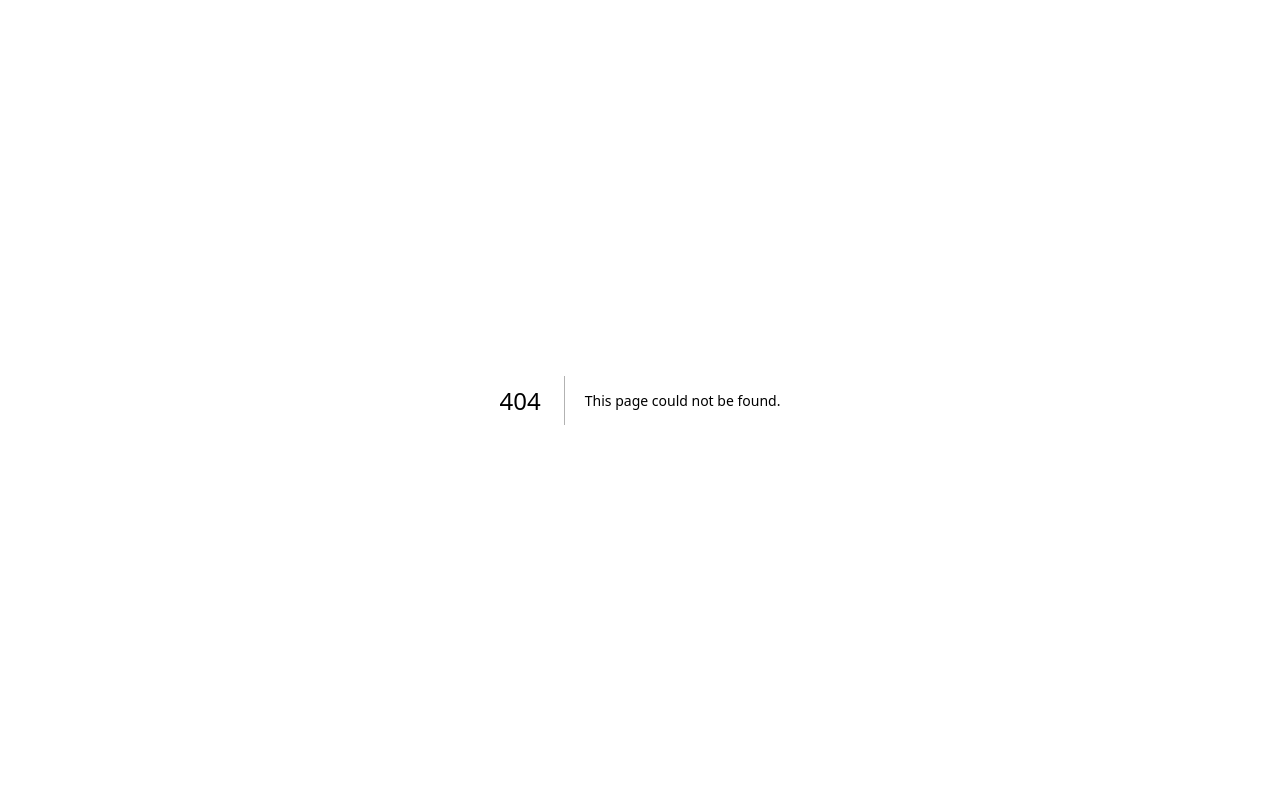
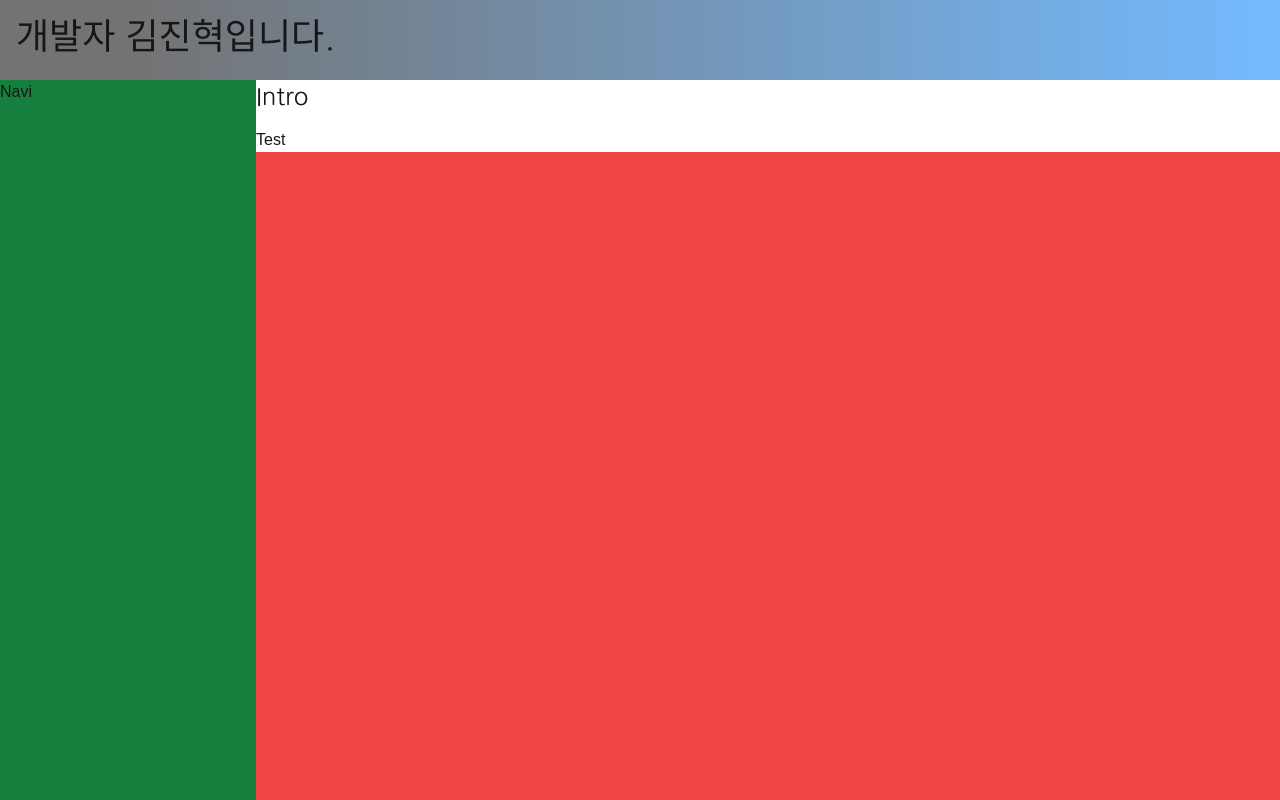
Before and after one commit to Kimjinhyeok/NextJS_Playground, a Next.js app: page /intro in a window 1280 px wide. Before the commit this address had no page. Built offline with nearby package versions, Linux system fonts and the light colour scheme.

Commit message:
Add: layout 테스트용 page 추가

```diff
--- /dev/null
+++ b/app/intro/page.tsx
@@ -0,0 +1,12 @@
+import { nanumGothic } from "../fonts/font";
+
+export default function Page({}) {
+
+  return (
+    <main>
+      <h1 className={`${nanumGothic.className} mb-4 text-xl md:text-2xl`}>Intro</h1>
+      <div className="">Test</div>
+      <div className="h-[2450px] w-full bg-red-500"></div>
+    </main>
+  )
+}
```
